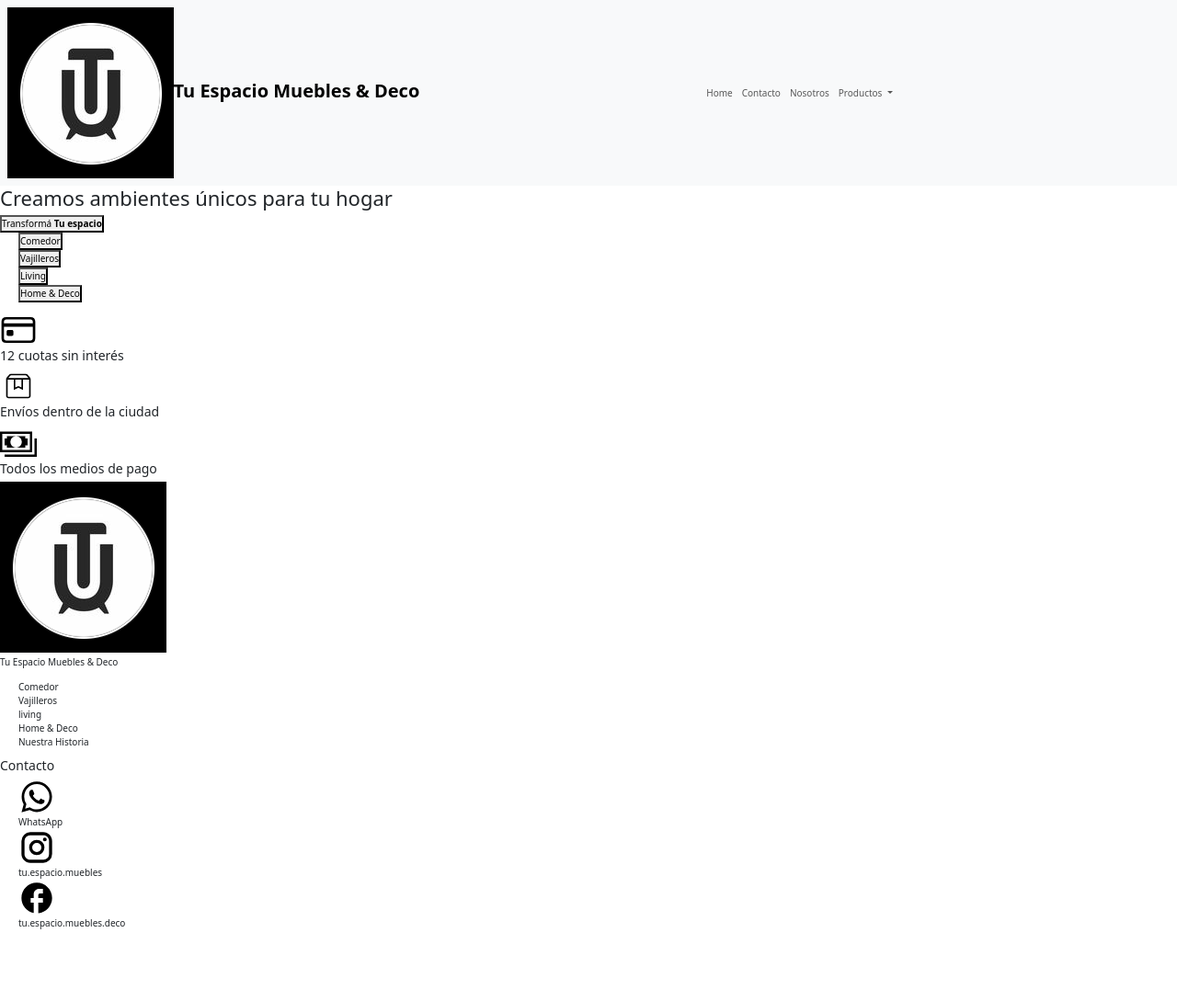
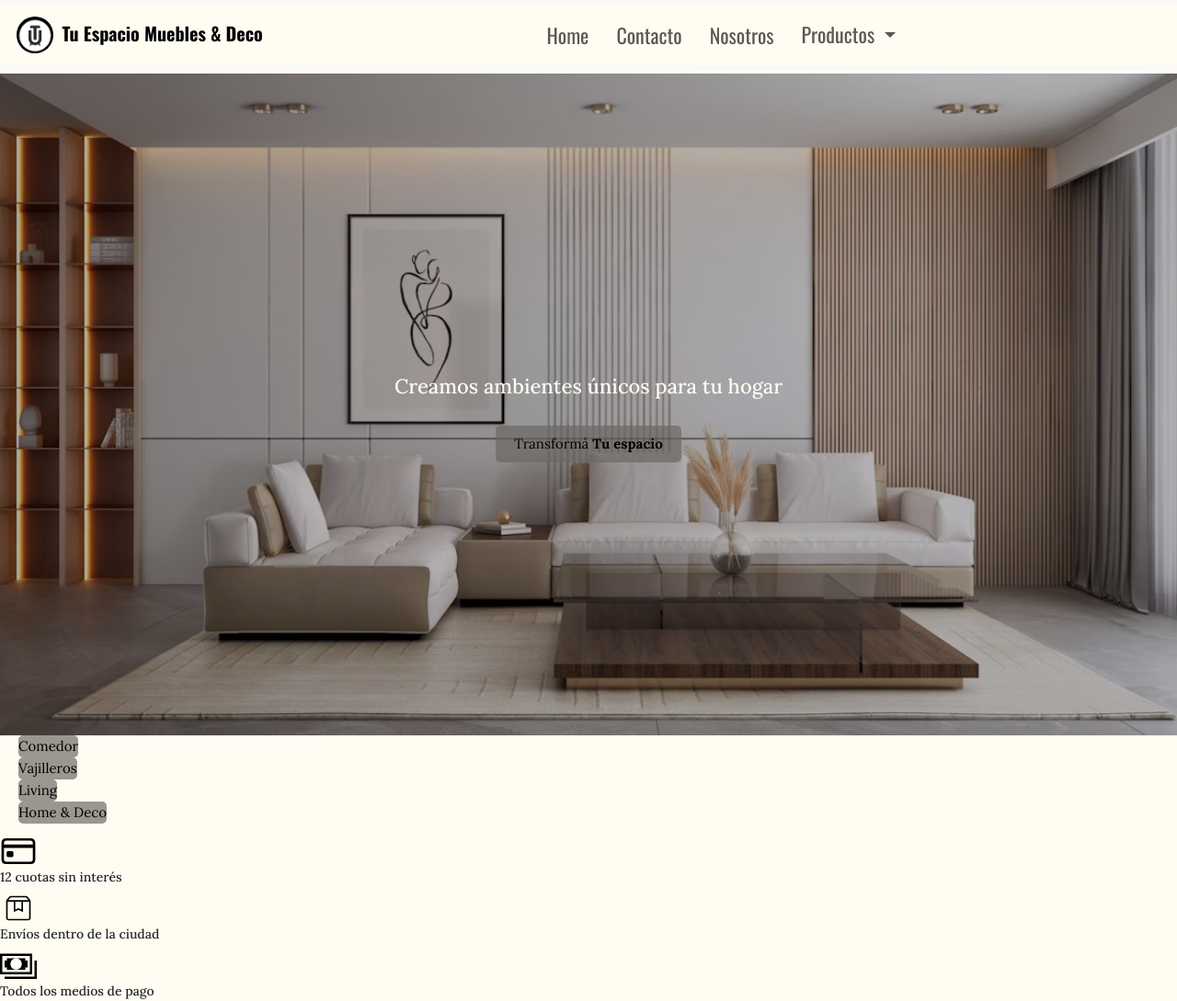
Before and after one commit to JGGallardo/TuEspacioMuebles, a plain HTML site: page index.html in a window 1280 px wide. Shown: the top 1089 px of the page at 92% size. Before the commit the page ends 1022 px from the top, so only its background shows below. Drawn offline with nearby package versions, Linux system fonts and the light colour scheme.

Commit message:
aplicando estilos a navBar y heroSection

```diff
--- a/sass/base/_globales.scss
+++ b/sass/base/_globales.scss
@@ -0,0 +1,69 @@
+html {
+    box-sizing: border-box;
+    font-size: 62.5%; /* 1 rem = 10px */
+    min-height: 100%;
+    scroll-behavior: smooth; /* Transición suave hacia los link id*/
+}
+*,
+*:before,
+*:after {
+    box-sizing: inherit;
+    margin: 0;
+    padding: 0;
+}
+body {
+    background-color: $blanco;
+    font-family: $fuente-parrafos;
+    line-height: 1.6;
+    font-size: 1.5rem;
+    /****/
+    display: grid;
+    min-height: 100dvh;
+    grid-template-rows: auto 1fr auto;
+}
+h1 {
+    font-size: 2rem;
+    font-family: $fuente-logo;
+    font-weight: bold;
+}
+h2 {
+    font-size: 2.2rem;
+}
+h3 {
+    font-size: 1.4rem;
+}
+p {
+    line-height: 2;
+}
+a {
+    text-decoration: none;
+    color: $negro;
+    // scroll-behavior: smooth;
+}
+ol,
+ul,
+li {
+    list-style: none;
+}
+
+.icons {
+    width: 4rem;
+    height: 4rem;
+}
+img {
+    max-width: 100%;
+    height: auto;
+    object-fit: cover;
+}
+.contenedor {
+    width: 95%;
+    max-width: 1200px;
+    margin: 0 auto;
+}
+//logo
+.logo-imagen {
+    width: 4rem;
+    height: 4rem;
+    border-radius: 50%;
+    margin: 1rem;
+}
--- a/sass/base/_mixins.scss
+++ b/sass/base/_mixins.scss
@@ -0,0 +1,21 @@
+/** Media Queries **/
+@mixin desktop {
+    @media (min-width: #{$desktop}) {
+        @content;
+    }
+}
+@mixin tablet {
+    @media (min-width: #{$tablet}) {
+        @content;
+    }
+}
+@mixin telefono {
+    @media (max-width: #{$telefono}) {
+        @content;
+    }
+}
+@mixin grid($columnas, $espaciado) {
+    display: grid;
+    gap: $espaciado;
+    grid-template-columns: repeat($columnas, 1fr);
+}
--- a/sass/base/_utilidades.scss
+++ b/sass/base/_utilidades.scss
@@ -1,51 +1,12 @@
-html {
-    box-sizing: border-box;
-    font-size: 62.5%; /* 1 rem = 10px */
-    min-height: 100%;
-    scroll-behavior: smooth; /* Transición suave hacia los link id*/
+button {
+    all: unset;
+    cursor: pointer;
+    text-decoration: none;
+    border-radius: 5px;
+    color: var(--negro);
+    background-color: #6b6862ad;
+    transition: background-color 0.3 ease;
 }
-*,
-*:before,
-*:after {
-    box-sizing: inherit;
-    margin: 0;
-    padding: 0;
+button:hover {
+    background-color: #413f3ba8;
 }
-h1 {
-    font-size: 2rem;
-    font-family: var(--fuente-logo);
-    font-weight: bold;
-}
-h2 {
-    font-size: 2.2rem;
-}
-h3 {
-    font-size: 1.4rem;
-}
-p {
-    line-height: 2;
-}
-a {
-    text-decoration: none;
-    color: var(--negro);
-    // scroll-behavior: smooth;
-}
-ol,
-ul,
-li {
-    list-style: none;
-}
-.icons {
-    width: 4rem;
-    height: 4rem;
-}
-img {
-    max-width: 100%;
-    height: auto;
-    object-fit: cover;
-}
-.contenedor {
-    width: 95%;
-    max-width: 1200px;
-    margin: 0 auto;
-}
--- a/sass/base/_variables.scss
+++ b/sass/base/_variables.scss
@@ -12,6 +12,6 @@ $fuente-parrafos: "lora", "sans-serif";
 $fuente-logo: "Oswald", "sans-serif";
 
 //Tamaño de Media Queries
-$telefono: 480px;
-$tablet: 768px;
-$desktop: 1024px;
+$telefono: 340px;
+$tablet: 600px;
+$desktop: 860px;
--- /dev/null
+++ b/sass/layout/_heroSection.scss
@@ -0,0 +1,37 @@
+main {
+    .hero {
+        height: 90vh;
+        display: flex;
+        align-content: center;
+        align-items: center;
+        justify-content: center;
+        flex-direction: column;
+        text-align: center;
+        background-image: linear-gradient(rgba(0, 0, 0, 0.3), rgba(0, 0, 0, 0.3)),
+            url(../assets/img/habitacion_contemporanea.jpg);
+        background-size: cover;
+        background-position: center;
+        background-repeat: no-repeat;
+        color: $blanco;
+
+        img {
+            width: 100%;
+            height: 200px;
+        }
+        div {
+            a {
+                button {
+                    padding: 0.8rem 2rem;
+                }
+            }
+        }
+        h2 {
+            margin: 30px;
+        }
+    }
+}
+// .hero div h2 {
+//     margin: 30px;
+// }
+// .hero__button {
+// }
--- /dev/null
+++ b/sass/layout/_navBar.scss
@@ -0,0 +1,27 @@
+header {
+    height: 80px;
+    font-family: $fuente-parrafos;
+    font-size: bold;
+    nav {
+        .container-fluid {
+            background-color: $blanco;
+        }
+    }
+}
+.nav-item a:hover {
+    color: $negro;
+}
+.dropdown-menu {
+    background-color: $blanco;
+}
+.nav-link {
+    font-family: $fuente-logo;
+    font-size: 2.2rem;
+}
+.link-btn {
+    margin: 10px !important;
+}
+.dropdown-item {
+    padding-right: 25px !important;
+    padding-left: 25px !important;
+}
--- a/sass/style.scss
+++ b/sass/style.scss
@@ -2,3 +2,11 @@
 @import "base/utilidades";
 @import "base/mixins";
 @import "base/globales";
+
+@import "layout/navBar";
+@import "layout/heroSection";
+@import "layout/navegacionSectores";
+@import "layout/informacion";
+@import "layout/footer";
+@import "layout/productos";
+@import "layout/about";
```
Also changed, not shown: css/style.css, sass/layout/_about.scss (added), sass/layout/_footer.scss (added), sass/layout/_informacion.scss (added), sass/layout/_navegacionSectores.scss (added), sass/layout/_productos.scss (added), 1 other file.
